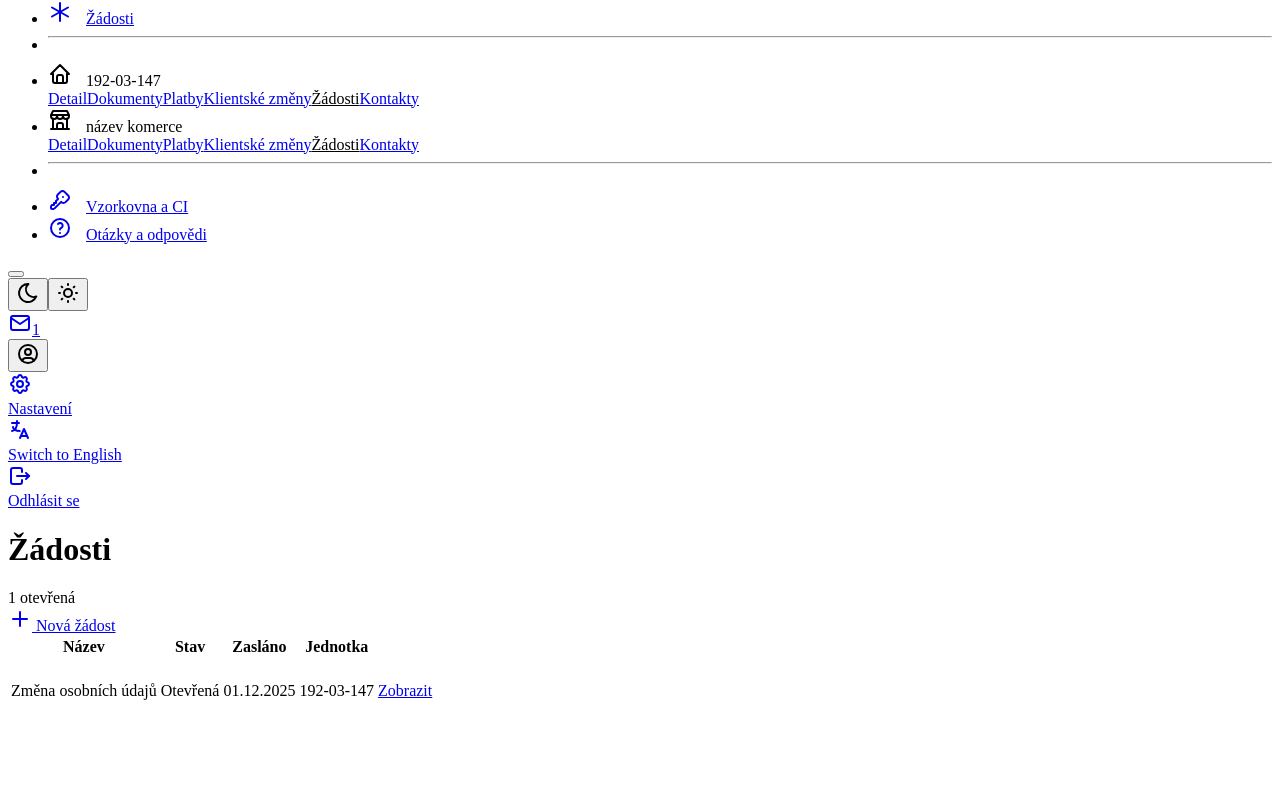
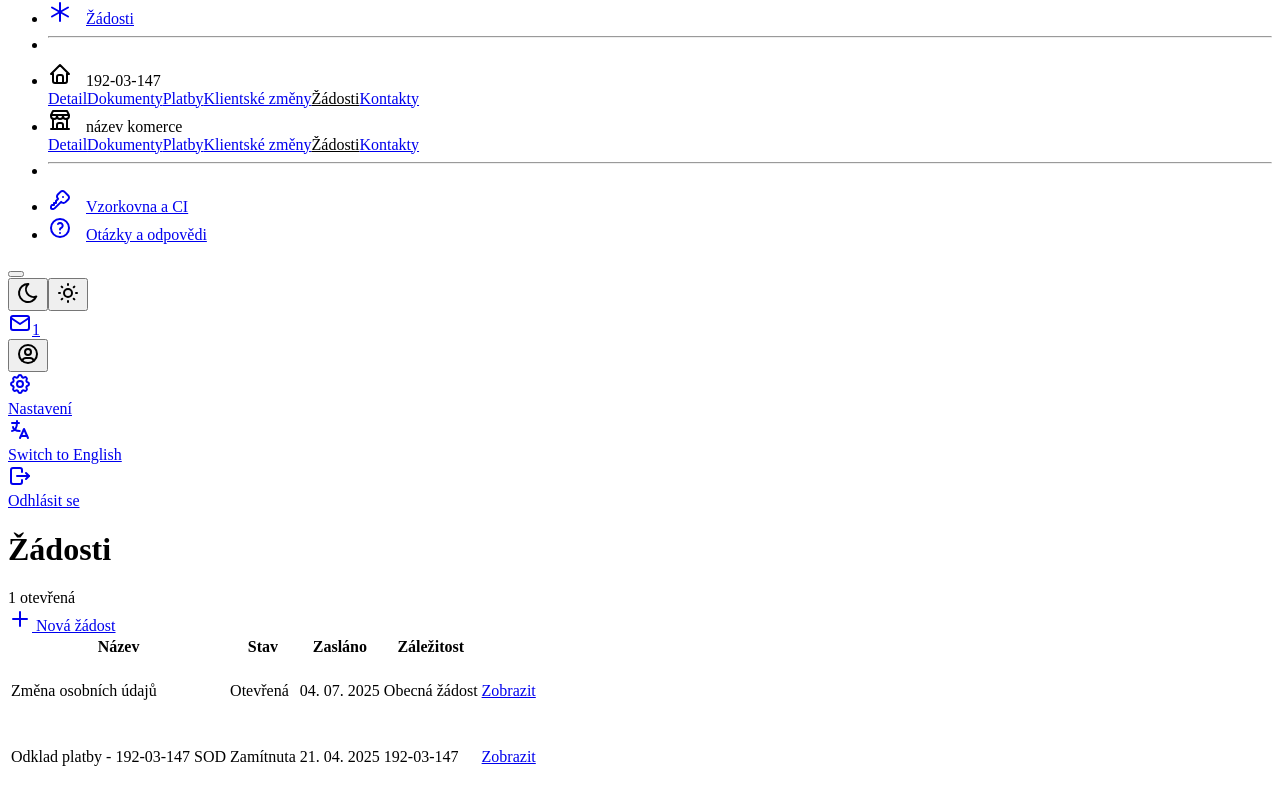
Before and after one commit to TomVitha/ois-vue, a Vue app: page /zadosti in a window 1280 px wide. Shown: the part 775-1574 px from the top of the page. Before the commit the page ends 1508 px from the top, so only its background shows below. Built offline with nearby package versions, Linux system fonts and the light colour scheme.

Commit message:
Request component

```diff
--- a/src/components/Payment/PaymentDialogItem.vue
+++ b/src/components/Payment/PaymentDialogItem.vue
@@ -9,7 +9,7 @@
 </script>
 
 <template>
-  <div class="list-group-item px-0 d-flex align-items-center justify-content-between">
+  <div class="list-group-item p-0 d-flex align-items-center justify-content-between">
     <span class="text-secondary">{{ name }}</span>
     <span class="text-end">
       {{ value }}
@@ -18,4 +18,8 @@
   </div>
 </template>
 
-<style scoped></style>
+<style scoped>
+  .list-group-item {
+    min-height: 3.25rem;
+  }
+</style>
--- /dev/null
+++ b/src/components/RequestRow.vue
@@ -0,0 +1,63 @@
+<script setup lang="ts">
+  import { computed } from 'vue';
+
+  import { useLocaleStore } from '@/stores/locale'
+  const localeStore = useLocaleStore()
+
+  const props = defineProps<{
+    title: string
+    status: number
+    dateCreated: string
+    concern?: string[] | 'generic'
+  }>()
+
+  // Object that maps status code to text and CSS class
+  const statusMap: Record<number, { text: string; class: string }> = {
+    0: { text: 'Neznámý', class: 'status-secondary' },
+    1: { text: 'Otevřená', class: 'status-info' },          // active
+    2: { text: 'Ve zpracování', class: 'status-warning' },  // active
+    3: { text: 'Dokončena', class: 'status-success' },      // closed
+    4: { text: 'Zamítnuta', class: 'status-danger' },       // closed
+  };
+</script>
+
+<template>
+  <tr>
+    <td data-label="Název">{{ title }}</td>
+    <td data-label="Stav">
+      <span :class="['status', statusMap[status]?.class || statusMap[0].class]">{{ statusMap[status]?.text || statusMap[0].text }}</span>
+    </td>
+    <td data-label="Zasláno">
+      {{
+        new Intl.DateTimeFormat([localeStore.locale], {
+          day: '2-digit',
+          month: '2-digit',
+          year: 'numeric',
+        }).format(new Date(dateCreated))
+      }}
+    </td>
+    <td data-label="Jednotka">
+      <template v-if="Array.isArray(concern)">
+        <span
+          v-for="(el, index) in concern"
+          :key="index"
+          class="badge me-1">
+          {{ el }}
+        </span>
+      </template>
+      <template v-else-if="concern === 'generic'">
+        <span class="text-secondary">Obecná žádost</span>
+      </template>
+      <template v-else>
+        <span class="text-secondary">-</span>
+      </template>
+    </td>
+    <td data-label="">
+      <RouterLink to="#zadost-detail">
+        Zobrazit
+      </RouterLink>
+    </td>
+  </tr>
+</template>
+
+<style scoped></style>
--- a/src/views/Komunikace.vue
+++ b/src/views/Komunikace.vue
@@ -473,7 +473,7 @@
                   <input type="text" class="form-control w-100" placeholder="Napište své celé jméno..." v-model="msgSignatureText">
                 </div>
                 <div class="col-6 col-xl-auto order-xl-first">
-                  <button class="btn btn-danger w-100">Odmítnout</button>
+                  <button class="btn btn-ghost-danger w-100">Odmítnout</button>
                 </div>
                 <div class="col-6 col-xl-auto">
                   <button class="btn btn-primary btn-2 w-100" :disabled="!isSignatureValid">Akceptovat</button>
--- a/src/views/Zadosti.vue
+++ b/src/views/Zadosti.vue
@@ -1,5 +1,6 @@
 <script setup lang="ts">
   import PageTemplate from '@/components/PageTemplate.vue'
+  import RequestRow from '@/components/RequestRow.vue'
 </script>
 
 <template>
@@ -25,52 +26,18 @@
       <div class="text-secondary">1 otevřená</div>
     </template>
 
-    <!-- * No requests alert -->
+    <!-- * When there are no requests -->
     <!-- <div class="empty">
       <p class="empty-title">Žádné podané žádosti</p>
       <p class="empty-subtitle text-secondary">
         Zde uvidíte přehled vašich aktivních a uzavřených žádostí.
       </p>
-      <div class="empty-action">
-        <RouterLink to="/zadosti-nova" class="btn btn-primary btn-4">
-          Vytvořit novou žádost
-        </RouterLink>
-      </div>
     </div> -->
 
     <!-- * List of requests -->
     <div class="row row-deck row-cards">
 
       <!-- WIP: Active requests -->
-      <div class="col-12" hidden>
-        <div class="card">
-          <div class="card-body">
-            <div class="row align-items-center">
-              <div class="col">
-                Změna osobních údajů
-              </div>
-              <div class="col">
-                <span class="badge">192-01-123</span>
-              </div>
-              <div class="col">
-                <span class="badge bg-info-lt">
-                  Otevřená
-                </span>
-                <span class="status status-info">
-                  Otevřená
-                </span>
-              </div>
-              <div class="col-auto">
-                <!-- TODO: Otevře dialog s tou žádostí vyplněné právě těmi údaji jako jsme ji zaslali (jen samozřejmě read-only) -->
-                <RouterLink to="#zadost-detail">
-                  Zobrazit
-                </RouterLink>
-              </div>
-            </div>
-          </div>
-        </div>
-      </div>
-
       <div class="col-12">
         <div class="card">
           <div class="table-responsive ">
@@ -80,24 +47,13 @@
                   <th class="w-50">Název</th>
                   <th>Stav</th>
                   <th>Zasláno</th>
-                  <th>Jednotka</th>
+                  <th>Záležitost</th>
                   <th class="w-0"></th>
                 </tr>
               </thead>
               <tbody>
-                <tr>
-                  <td data-label="Název">Změna osobních údajů</td>
-                  <td data-label="Stav">
-                    <span class="status status-info">Otevřená</span>
-                  </td>
-                  <td data-label="Zasláno">01.12.2025</td>
-                  <td data-label="Jednotka">192-03-147</td>
-                  <td data-label="">
-                    <RouterLink to="#zadost-detail">
-                      Zobrazit
-                    </RouterLink>
-                  </td>
-                </tr>
+                <RequestRow title="Změna osobních údajů" :status="1" date-created="2025-07-04" concern="generic" />
+                <RequestRow title="Odklad platby - 192-03-147 SOD" :status="4" date-created="2025-04-21" :concern="['192-03-147']" />
               </tbody>
             </table>
           </div>
```
